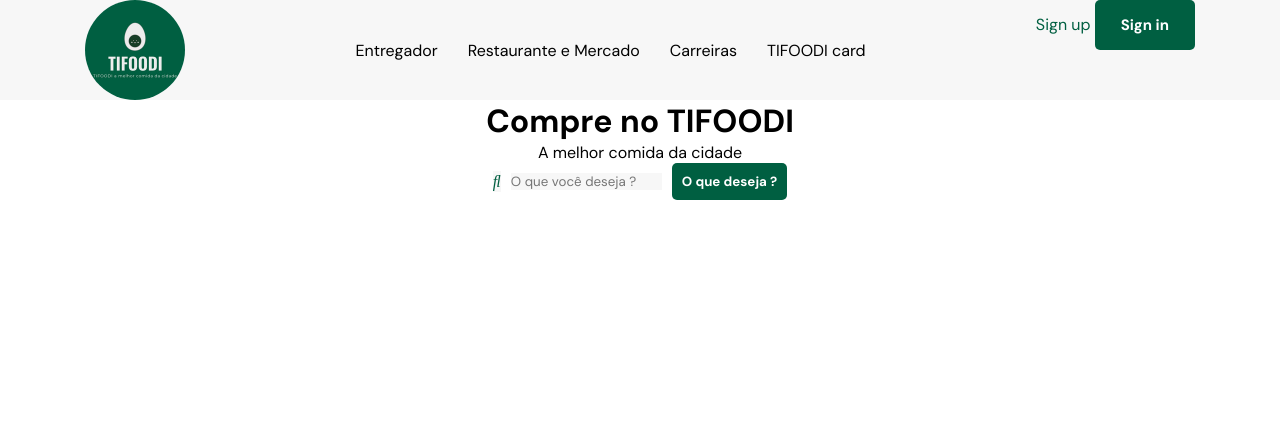
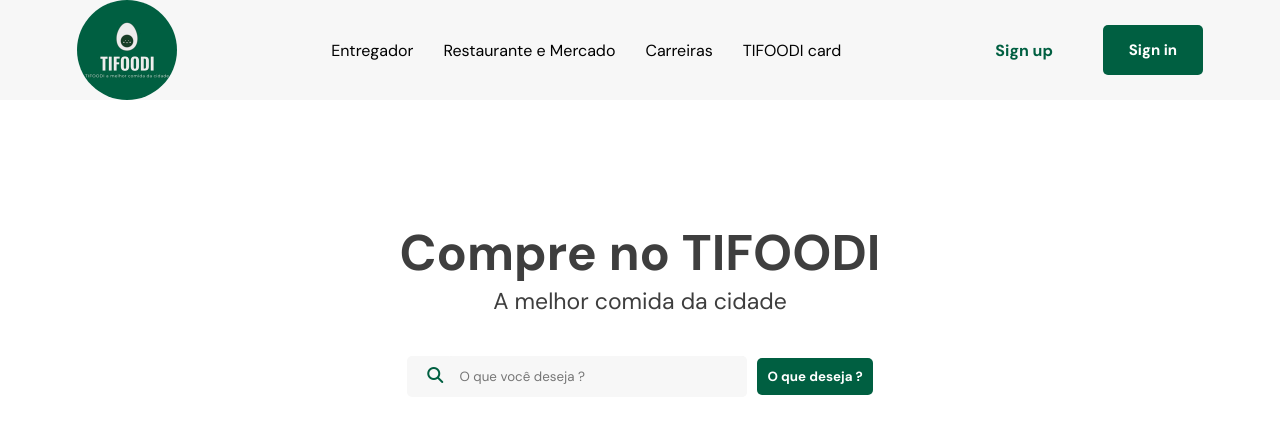
Before and after one commit to ArthurLpereira/TIFOODI, a plain HTML site: page index.html in a window 1280 px wide. Drawn offline with Linux system fonts and the light colour scheme.

Commit message:
Add files via upload

```diff
--- a/index.html
+++ b/index.html
@@ -17,8 +17,9 @@
             <li>Carreiras</li>
             <li>TIFOODI card</li>
         </ul>
+
         <div id="Bt_login">
-            <button class="button_criar">Sign up</button>
+            <button class="button_criar"> <strong>Sign up</strong></button>
             <button class="Button_join"><strong>Sign in</strong> </button>
         </div>
 
@@ -27,13 +28,17 @@
     <main>
 
         <div class="textos">
-            <h1> Compre no TIFOODI</h1>
-            <p> A melhor comida da cidade </p>
+            <div id="texto01"><h1>Compre no TIFOODI</h1></div>
+            <div id="texto02"><p> A melhor comida da cidade </p></div>
+
         </div>
 
         <div class="pesquisa">
-            <div id="search"> <i class="fa-thin fa-magnifying-glass"></i></div>
-            <input class="barra" type="search" placeholder="O que você deseja ?">
+            <div class="barra_icon">
+                <i class="fa-solid fa-magnifying-glass"></i>
+                <input class="barra" type="search" placeholder="O que você deseja ?">
+            </div>
+
             <button id="bt_pesquisa"> <strong>O que deseja ?</strong></button>
         </div>
 
--- a/style.css
+++ b/style.css
@@ -11,6 +11,12 @@ header{
     justify-content: space-around;
     background-color: #F7F7F7;
 }
+
+::selection{
+    background-color: #009465;
+    color: white;
+}
+
 .Logo{
     border-radius: 50%;
 }
@@ -23,12 +29,18 @@ header{
     justify-content: center;
 }
 
-#bt_login{
+#barra_nav:hover{
+    cursor: pointer;
+}
+
+#Bt_login{
     display: flex;
     align-items: center;
     justify-content: center;
     gap: 50px;
 }
+
+
 
 .Button_join{
     background-color: #005F41;
@@ -37,8 +49,13 @@ header{
     padding: 15px;
     border-radius: 5px;
     font-size: 15px;
-    /* height:40px; */
     width: 100px;
+}
+
+.Button_join:hover{
+    cursor: pointer;
+    color: #ececec;
+    background-color: #02744f;
 }
 
 .button_criar{
@@ -48,11 +65,34 @@ header{
     font-size: 16px;
 }
 
+.button_criar:hover{
+    cursor: pointer;
+    color: #02744f;
+}
+
+main{
+    margin-top: 120px;
+    display: flex;
+    align-items: center;
+    justify-content: center;
+    flex-direction: column;
+    gap: 40px;
+}
 .textos{
     display: flex;
     flex-direction: column;
     align-items: center;
     justify-content: center;
+}
+
+#texto01{
+    font-size: 25px;
+    color: #3E3E3E;
+}
+
+#texto02{
+    color: #3E3E3E;
+    font-size: 23px;
 }
 
 .pesquisa{
@@ -62,10 +102,35 @@ header{
     justify-content: center;
     gap: 10px;
 }
+.barra_icon{
+    background-color:#F7F7F7;
+    border-radius: 5px;
+    color: #005F41;
+    padding-left: 20px;
+}
+
 
 .barra{
     border: none;
     background-color: #F7F7F7;
+    width: 300px;
+    border-radius: 5px;
+    padding: 12px;
+}
+
+.barra:hover{
+    background-color:#ececec;
+}
+
+.barra_icon:hover{
+    background-color: #ececec;
+    border: none;
+}
+
+.barra:focus {
+    background-color: #ececec;
+    border: none;
+    outline: none;
 }
 
 #bt_pesquisa{
@@ -76,6 +141,12 @@ header{
    border: none;
 }
 
+#bt_pesquisa:hover{
+    cursor: pointer;
+    color: #ececec;
+    background-color: #02744f;
+}
+
 #search{
     background-color: #F7F7F7;
     color: #005F41;
```
